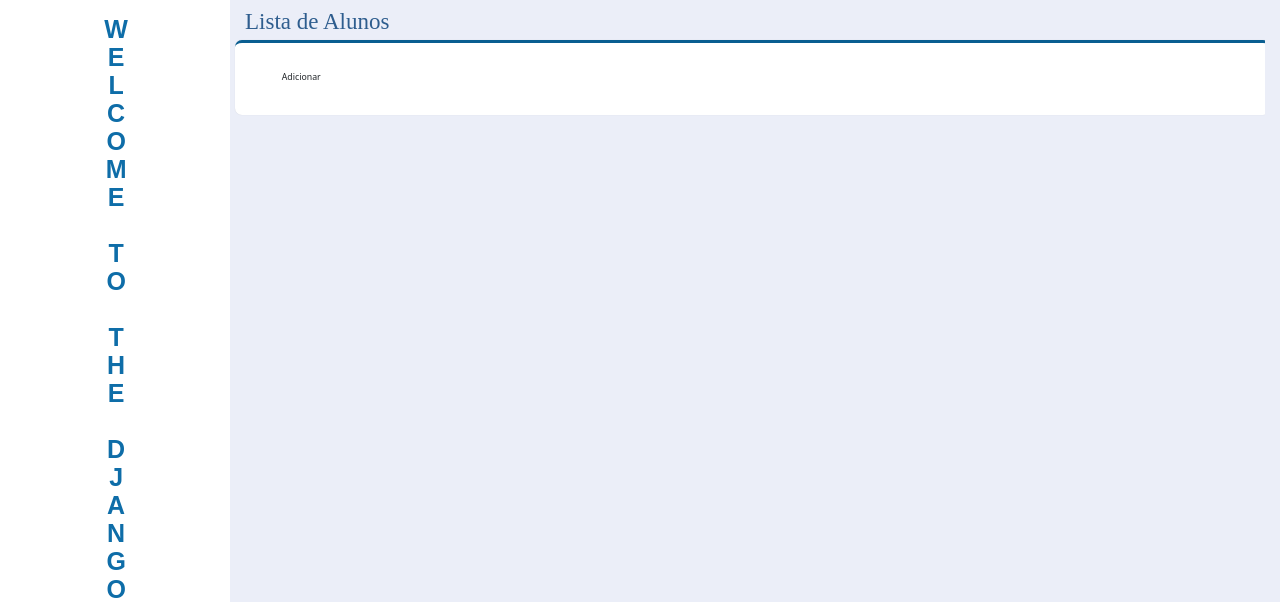
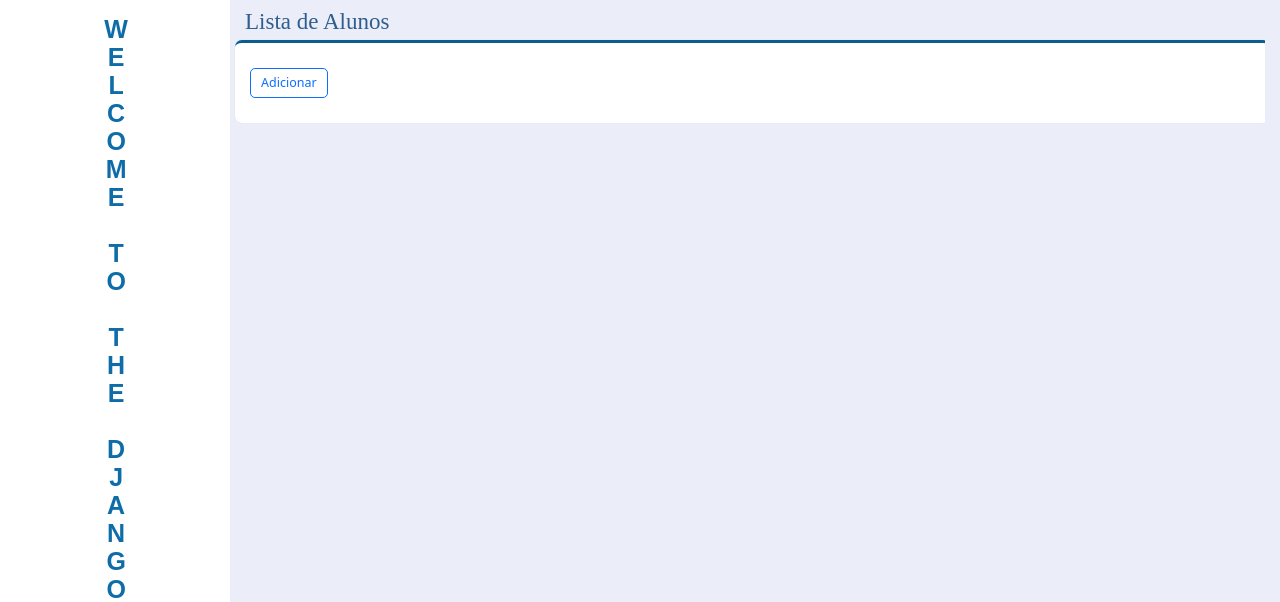
Before and after one commit to AlissonSH/wttd_fenix, a Django app: page /matricula/listar/ in a window 1280 px wide. Shown: the part 100-702 px from the top of the page. Run offline with Django 4.2, Linux system fonts and the light colour scheme; parts of the project's set-up code (start-up, migrations or seed data) failed here and were passed over.

Commit message:
Update: Ajuste de botao usando bootstrap

```diff
--- a/eventex/core/templates/core/matricula_list.html
+++ b/eventex/core/templates/core/matricula_list.html
@@ -15,9 +15,9 @@
 {% block content %}
 <div class="ibox accent-primary">
     <div class="ibox-body">
-        <div class="row mb-0">
-            <div class="col-sm-5 mb-1">
-                <a href="{% url 'core:matricula_create' %}" class="btn btn-create btn-sm" style="min-width: 25%"> Adicionar</a>
+        <div class="row">
+            <div class="col-sm-5 mb-0">
+                <a class="btn btn-outline-primary btn-lg" href="{% url 'core:matricula_create' %}" role="button">Adicionar</a>
             </div>
         </div>
     </div>
```
